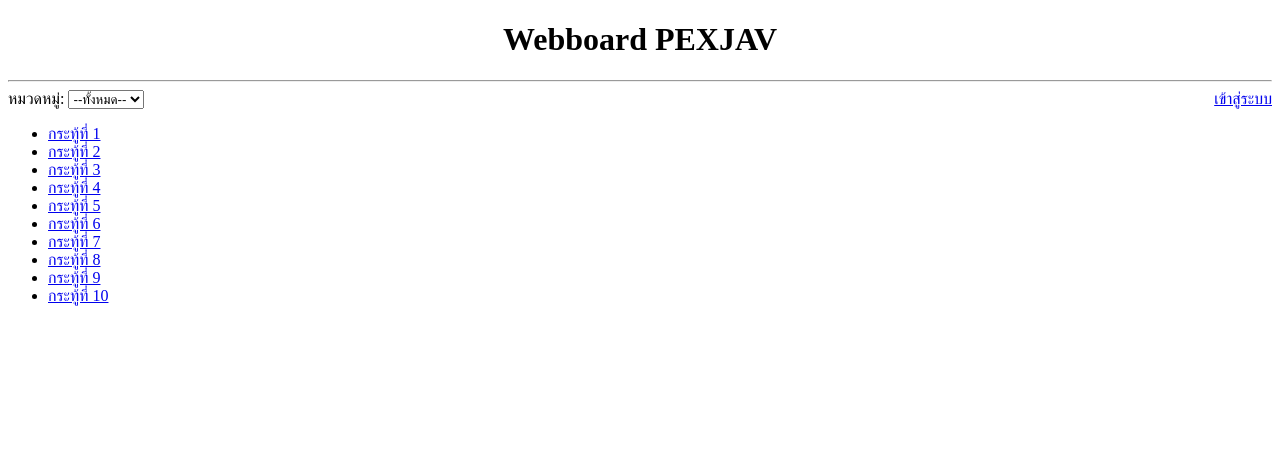
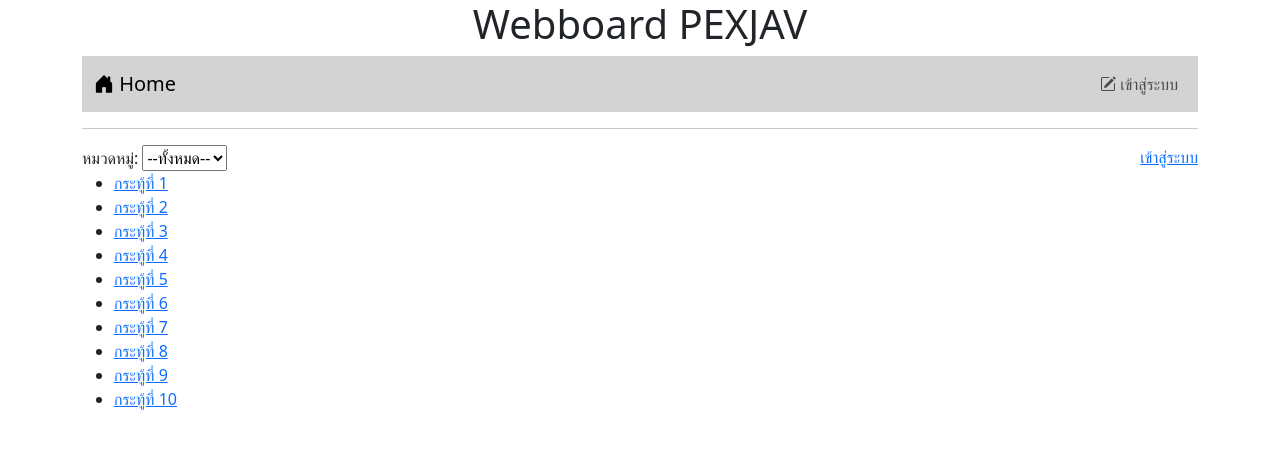
Before and after one commit to PEXXVIII/Webboard_ECT_PEX, a PHP site: page / in a window 1280 px wide. Shown: the top 449 px of the page. Run offline with PHP 8.4, Linux system fonts and the light colour scheme.

Commit message:
index.php new

```diff
--- a/index.php
+++ b/index.php
@@ -6,12 +6,44 @@
 <head>
     <meta charset="UTF-8">
     <meta name="viewport" content="width=device-width, initial-scale=1.0">
+    <link href="https://cdn.jsdelivr.net/npm/bootstrap@5.3.2/dist/css/bootstrap.min.css" rel="stylesheet" integrity="sha384-T3c6CoIi6uLrA9TneNEoa7RxnatzjcDSCmG1MXxSR1GAsXEV/Dwwykc2MPK8M2HN" crossorigin="anonymous">
+    <script src="https://cdn.jsdelivr.net/npm/bootstrap@5.3.2/dist/js/bootstrap.bundle.min.js" integrity="sha384-C6RzsynM9kWDrMNeT87bh95OGNyZPhcTNXj1NW7RuBCsyN/o0jlpcV8Qyq46cDfL" crossorigin="anonymous"></script>
+    <link rel="stylesheet" href="https://cdn.jsdelivr.net/npm/bootstrap-icons@1.11.3/font/bootstrap-icons.min.css">
+
     <title>Webboard PEXXJAV</title>
 </head>
 <body>
-    <h1 style="text-align: center;">Webboard PEXJAV </h1>
+     <div class="container-lg">
+    <h1 style="text-align: center;" class"mt-3">Webboard PEXJAV </h1>
+
+    <nav class="navbar navbar-expand-lg " style="background-color: #d3d3d3;">
+      <div class="container-fluid">
+        <a class="navbar-brand" href="index.php"><i class="bi bi-house-door-fill"></i> Home</a>
+
+      <ul class="navbar-nav">
+        <?php
+        if(!isset($_SESSION['id'])){
+        ?>
+        <li class="nav-item">
+          <a class="nav-link" aria-current="page" href="login.php"><i class="bi bi-pencil-square"></i> เข้าสู่ระบบ</a>
+        </li>
+        <?php
+        }else{ ?>
+        <li class="nav-item dropdown">
+          <a class="btn btn-outline-secondary btn-sm dropdown-toggle" href="#" role="button" data-bs-toggle="dropdown" aria-expanded="false">
+            <i class="bi bi-person-lines-fill"></i> <?php echo $_SESSION['username']; ?>
+          </a>
+          <ul class="dropdown-menu">
+            <li><a class="dropdown-item" href="logout.php"><i class="bi bi-power"></i> ออกจากระบบ</a></li>
+          </ul>
+        </li>
+        <?php } ?>
+      </ul>
+
+  </div>
+</nav>
     <hr>
-    <form>
+    <form action="#">
         หมวดหมู่:
         <select>
             <option value="all">--ทั้งหมด--</option>
@@ -34,8 +66,6 @@
 
     </form>
     <ul>
-
-
         <?php
         for($i= 1; $i <= 10; $i++){
             echo "<li><a href=post.php?id=$i>กระทู้ที่ $i</a>";
```
